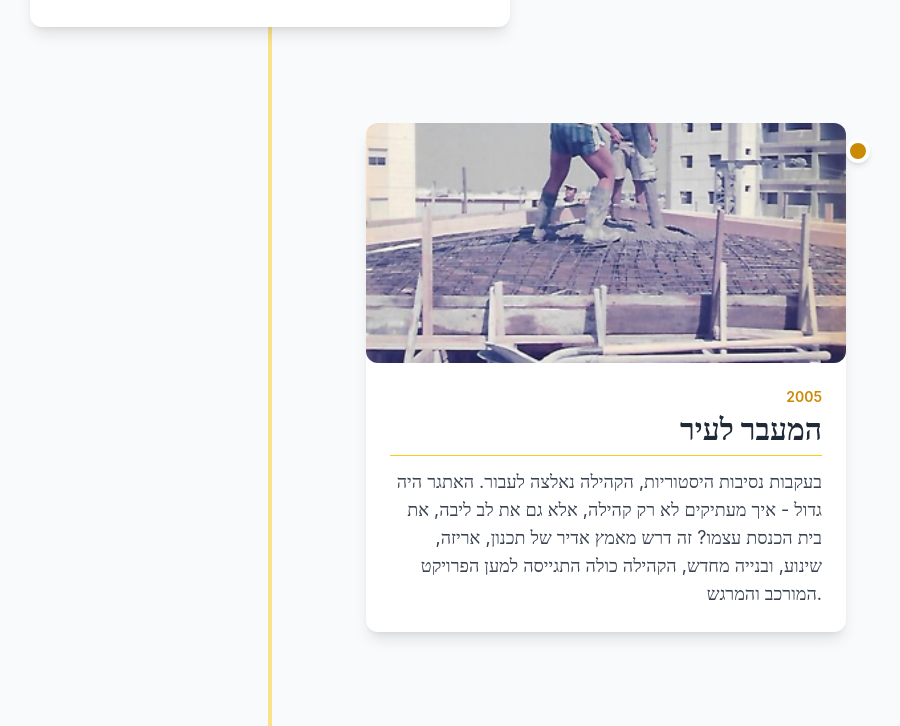
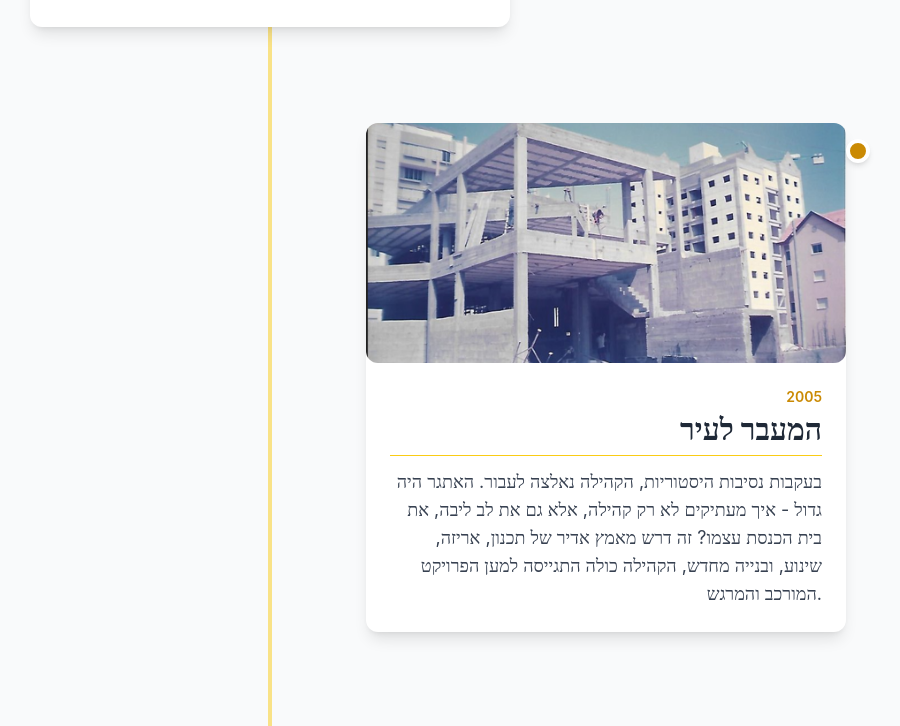
Before and after one commit to Shira-s1/Sinay-Shul, a React (Vite) app: page /history in a window 1280 px wide. Shown: the part 730-1456 px from the top of the page, without its empty margins (370-1270 px from the left). Built offline with nearby package versions, Linux system fonts and the light colour scheme.

Commit message:
Add design changes

```diff
--- a/src/components/BottomSection.jsx
+++ b/src/components/BottomSection.jsx
@@ -106,7 +106,7 @@ const BottomSection = () => {
 
             {/* === Footer === */}
             <div className="text-center text-xs sm:text-sm text-gray-400 mt-8 sm:mt-10 pb-3 border-t border-gray-800 pt-4">
-                <p>© {new Date().getFullYear()} בית הכנסת סיני. כל הזכויות שמורות</p>
+                <p>© {new Date().getFullYear()} shirasportes@gmail.com | כל הזכויות שמורות</p>
             </div>
         </section>
     );
--- a/src/components/HistoryPage.jsx
+++ b/src/components/HistoryPage.jsx
@@ -55,7 +55,7 @@ const HistoryPage = () => {
         {
             title: "המעבר לעיר",
             text: "בעקבות נסיבות היסטוריות, הקהילה נאלצה לעבור. האתגר היה גדול - איך מעתיקים לא רק קהילה, אלא גם את לב ליבה, את בית הכנסת עצמו? זה דרש מאמץ אדיר של תכנון, אריזה, שינוע, ובנייה מחדש, הקהילה כולה התגייסה למען הפרויקט המורכב והמרגש.",
-            image: "/images/inMiddleOfBuild.png",
+            image: "/images/inMiddleOfBuild4.png",
             year: "2005",
         },
         {
```
